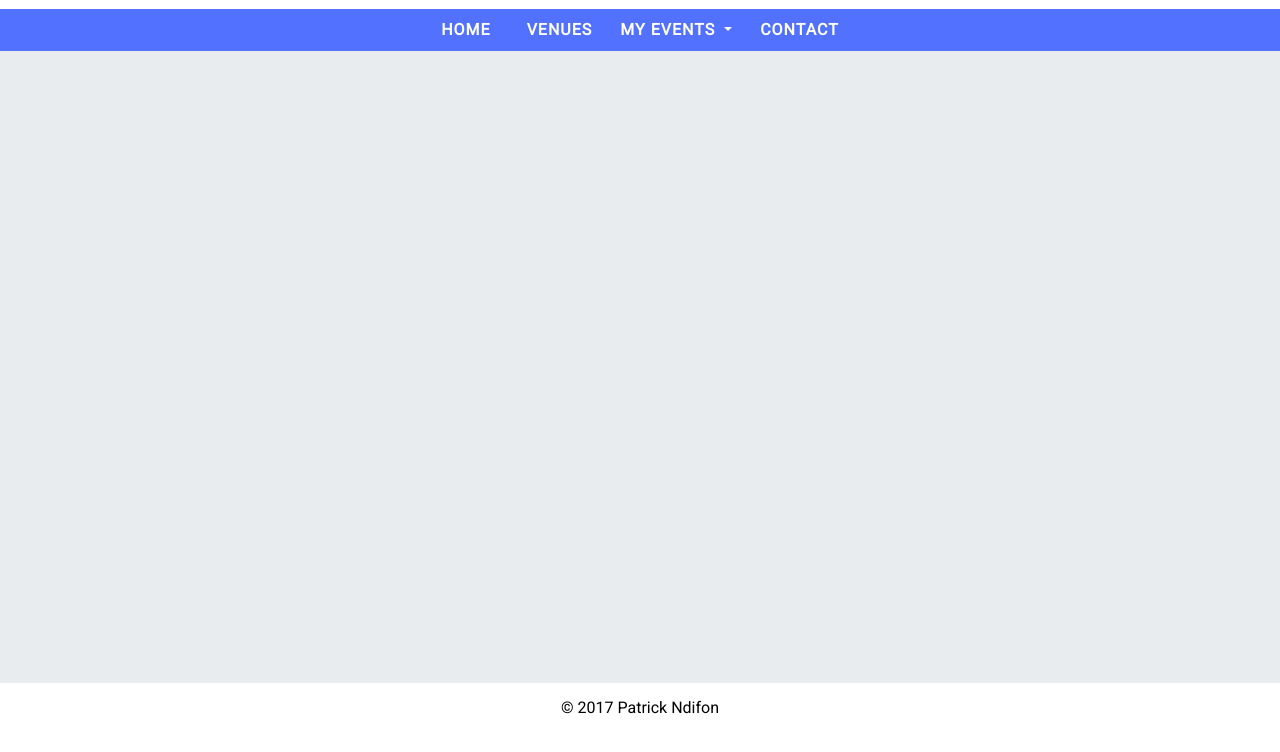
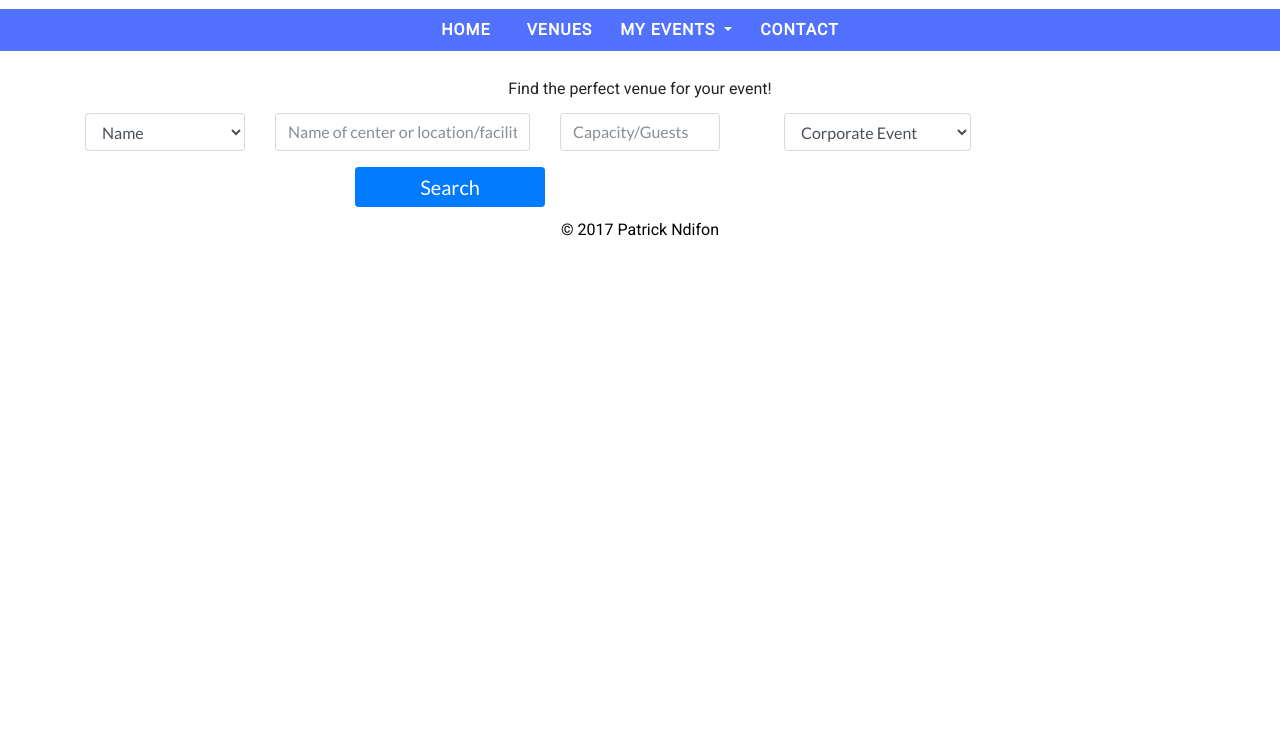
Before and after one commit to pmndifon/EventManager, a plain HTML site: page template/viewevent.html in a window 1280 px wide. Shown: the part 42-794 px from the top of the page. Drawn offline with nearby package versions, Linux system fonts and the light colour scheme.

Commit message:
Add search form to view events page

```diff
--- a/template/css/main.css
+++ b/template/css/main.css
@@ -171,6 +171,8 @@ div, span {
  **********
  */
 
+ /* Index.html */
+
 .jumbotron {
     width: auto;
     border-radius: 0px;
@@ -204,6 +206,13 @@ div, span {
     flex-direction: column;
     line-height: 1.2em;
 }
+
+
+/*  viewevent.html */
+.venue-search-box {
+    padding: 30px;
+}
+
 
 
 
--- a/template/viewevent.html
+++ b/template/viewevent.html
@@ -83,9 +83,49 @@
 
         <!-- MAIN CONTENT -->
         <main role="main">
-            <div class="jumbotron text-center">
+            <section class="venue-search-box text-center">
+                    <p class="intro-text ">Find the perfect venue for your event!</p>
+                    <div class="row">
+                        <form class="container" id="searchVenueForm">
+                            <div class="row">
+                                <div class="col-12 col-sm-4 col-md-2">
+                                    <label for="searchCriteria"></label>
+                                    <select class="form-control" id="searchCriteria">
+                                        <option>Name</option>
+                                        <option>Location</option>
+                                        <option>Facility</option>
+                                    </select>
+                                </div>
+                                <div class="col-12 col-sm-8 col-md-3">
+                                    <label for="searchDescription"></label>
+                                    <input type="text" class="form-control" id="searchDescription" placeholder="Name of center or location/facility">
+                                </div>
+                                <div class="col-12 col-sm-4 col-md-2">
+                                    <label for="seatingCapacity"></label>
+                                    <input type="text" class="form-control" id="seatingCapacity" placeholder="Capacity/Guests">
+                                </div>
+                                <div class="col-12 col-sm-5 col-md-3 mt-3">
+                                    <label for="occasionType">
+                                        </state>
+                                        <select class="form-control" id="occasionType">
+                                            <option>Corporate Event</option>
+                                            <option>Birthday Party</option>
+                                            <option>Wedding</option>
+                                            <option>Coctail Party</option>
+                                            <option>Team Outings/Party</option>
+                                            <option>Engagement</option>
+                                            <option>Other Occasion</option>
+                                        </select>
+                                    </label>
+                                </div>
+                                <button class="btn btn-primary btn-sm mt-3 offset-3 col-6 offset-3 col-md-2" type="submit">Search</button>
+                            </div>
+                        </form>
+                        <div>
 
-            </div>
+                        </div>
+                    </div>
+            </section>
         </main>
 
         <!-- FOOTER CONTENT -->
```
Also changed, not shown: template/addevent.html (+0 -2 lines).
